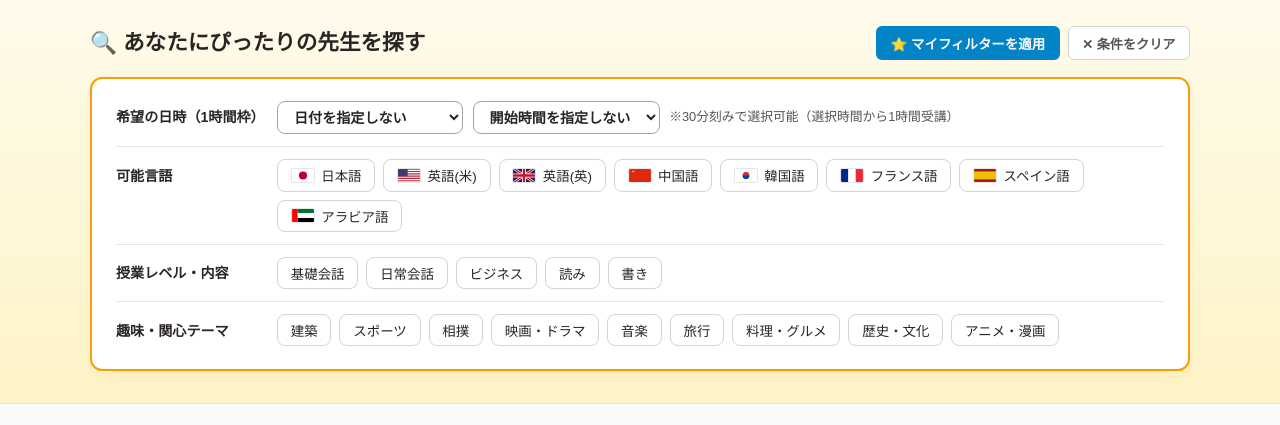
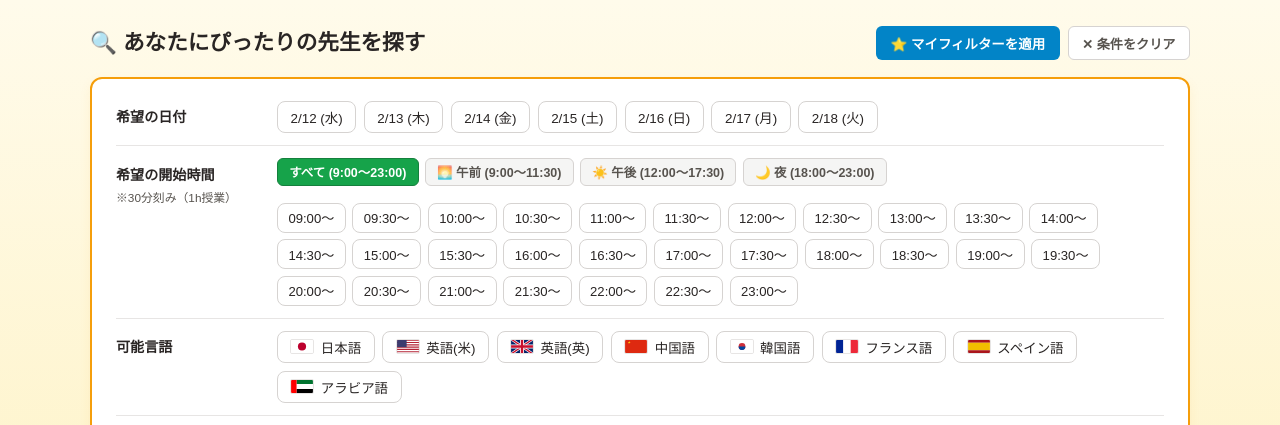
Before and after one commit to kodamafamily/kotohogi-web, a plain HTML site: page student.html in a window 1280 px wide. Shown: the part 88-513 px from the top of the page. Drawn offline with Linux system fonts and the light colour scheme.

Commit message:
Update student.html
時間の検索をもう少し直感的にできる仕様に変更可能？

操作のしやすさでは、1つ前の方がわかりやすかった。

日付と時間は別の行に分けた方が良いかも。

```diff
--- a/student.html
+++ b/student.html
@@ -156,35 +156,38 @@
     .filter-options {
       display: flex;
       flex-wrap: wrap;
-      gap: 0.5rem;
+      gap: 0.48rem;
       align-items: center;
+      flex: 1;
     }
 
-    /* ② 日付＋30分刻み時間セレクトボックス */
-    .datetime-picker-group {
+    /* 直感的な時間帯グループタブ */
+    .time-period-tabs {
       display: flex;
-      align-items: center;
-      gap: 0.6rem;
+      gap: 0.4rem;
+      margin-bottom: 0.55rem;
+      width: 100%;
+    }
+    .period-tab {
+      padding: 0.25rem 0.7rem;
+      font-size: 0.78rem;
+      border-radius: 6px;
+      border: 1px solid #d6d3d1;
+      background: #f5f5f4;
+      cursor: pointer;
+      font-weight: bold;
+      color: var(--text-muted);
+    }
+    .period-tab.active {
+      background: #16a34a;
+      color: #fff;
+      border-color: #15803d;
+    }
+    .time-slots-grid {
+      display: flex;
       flex-wrap: wrap;
-    }
-    .dt-select {
-      padding: 0.42rem 0.75rem;
-      border: 1px solid #a8a29e;
-      border-radius: 8px;
-      font-size: 0.88rem;
-      background: #fff;
-      color: var(--text-main);
-      font-weight: bold;
-      cursor: pointer;
-    }
-    .dt-select.active-filter {
-      background: #dcfce7;
-      border-color: #16a34a;
-      color: #14532d;
-    }
-    .dt-hint {
-      font-size: 0.8rem;
-      color: var(--text-muted);
+      gap: 0.42rem;
+      width: 100%;
     }
 
     /* フィルターチップ */
@@ -192,7 +195,7 @@
       display: inline-flex;
       align-items: center;
       gap: 0.4rem;
-      padding: 0.32rem 0.8rem;
+      padding: 0.32rem 0.78rem;
       border: 1px solid #d6d3d1;
       border-radius: 8px;
       background: #fff;
@@ -209,6 +212,18 @@
       border-radius: 2px;
       overflow: hidden;
       height: 15px;
+    }
+    .chip.date.active, .chip.time.active {
+      background: #dcfce7;
+      border-color: #16a34a;
+      box-shadow: 0 0 0 1px #16a34a;
+      font-weight: bold;
+      color: #14532d;
+    }
+    .chip.time {
+      padding: 0.28rem 0.65rem;
+      font-size: 0.82rem;
+      font-variant-numeric: tabular-nums;
     }
     .chip.lang.active {
       background: #fef3c7;
@@ -253,7 +268,7 @@
       .filter-row { flex-direction: column; gap: 0.4rem; }
     }
 
-    /* ③ 講師カード（上揃えレイアウト修正済み） */
+    /* 講師カード（上揃えレイアウト） */
     .teacher-card {
       background: #fff;
       border: 1px solid var(--border-color);
@@ -262,9 +277,8 @@
       box-shadow: 0 2px 6px rgba(0,0,0,0.04);
       display: flex;
       flex-direction: column;
-      justify-content: flex-start; /* 上から順に詰める */
+      justify-content: flex-start;
     }
-    /* プロフィール部分の最小高さを揃えてタブの開始位置を水平に一致させる */
     .card-profile-upper {
       min-height: 295px;
       display: flex;
@@ -376,11 +390,8 @@
     }
     .bio-row { margin-bottom: 0.25rem; }
 
-    /* タブ切り替えエリア（常に上部から開始） */
-    .card-tab-section {
-      display: flex;
-      flex-direction: column;
-    }
+    /* タブ切り替えエリア */
+    .card-tab-section { display: flex; flex-direction: column; }
     .tabs {
       display: flex;
       border: 1px solid var(--text-main);
@@ -491,7 +502,6 @@
     .review-meta { font-weight: bold; font-size: 0.73rem; margin-bottom: 0.15rem; }
     .review-stars { color: #eab308; font-size: 0.95rem; letter-spacing: 1px; white-space: nowrap; }
 
-    /* 予約ボタンだけカード最下部に配置 */
     .card-footer-action {
       margin-top: auto;
       padding-top: 0.9rem;
@@ -595,7 +605,6 @@
     </a>
     <div class="header-nav">
       <div class="ticket-badge-header" id="header-ticket-display">🎟 回数券残り: 3.5回分</div>
-      <!-- ① 別ページ（mypage.html）へ遷移 -->
       <a href="mypage.html" class="btn-mypage">👤 マイページ</a>
     </div>
   </header>
@@ -612,31 +621,35 @@
       </div>
 
       <div class="search-box">
-        <!-- ② 特定の日付＋時間（30分刻み）検索 -->
+        <!-- 行1：希望の日付（ワンクリック選択） -->
         <div class="filter-row">
-          <div class="filter-label">希望の日時（1時間枠）</div>
-          <div class="filter-options">
-            <div class="datetime-picker-group">
-              <select id="filter-date" class="dt-select" onchange="onDateTimeFilterChange()">
-                <option value="">日付を指定しない</option>
-                <option value="12 WED">2026年2月12日（水）</option>
-                <option value="13 THU">2026年2月13日（木）</option>
-                <option value="14 FRI">2026年2月14日（金）</option>
-                <option value="15 SAT">2026年2月15日（土）</option>
-                <option value="16 SUN">2026年2月16日（日）</option>
-                <option value="17 MON">2026年2月17日（月）</option>
-                <option value="18 TUE">2026年2月18日（火）</option>
-              </select>
-
-              <select id="filter-time" class="dt-select" onchange="onDateTimeFilterChange()">
-                <option value="">開始時間を指定しない</option>
-              </select>
-              <span class="dt-hint" id="dt-range-preview">※30分刻みで選択可能（選択時間から1時間受講）</span>
-            </div>
+          <div class="filter-label">希望の日付</div>
+          <div class="filter-options" id="date-filters">
+            <button class="chip date" data-val="12 WED">2/12 (水)</button>
+            <button class="chip date" data-val="13 THU">2/13 (木)</button>
+            <button class="chip date" data-val="14 FRI">2/14 (金)</button>
+            <button class="chip date" data-val="15 SAT">2/15 (土)</button>
+            <button class="chip date" data-val="16 SUN">2/16 (日)</button>
+            <button class="chip date" data-val="17 MON">2/17 (月)</button>
+            <button class="chip date" data-val="18 TUE">2/18 (火)</button>
           </div>
         </div>
 
-        <!-- 可能言語フィルター -->
+        <!-- 行2：希望の開始時間（30分刻み・ワンクリック選択） -->
+        <div class="filter-row">
+          <div class="filter-label">希望の開始時間<br><span style="font-size:0.74rem; font-weight:normal; color:var(--text-muted);">※30分刻み（1h授業）</span></div>
+          <div class="filter-options" style="flex-direction: column; align-items: flex-start;">
+            <div class="time-period-tabs">
+              <button class="period-tab active" onclick="switchTimePeriod('all', this)">すべて (9:00〜23:00)</button>
+              <button class="period-tab" onclick="switchTimePeriod('morning', this)">🌅 午前 (9:00〜11:30)</button>
+              <button class="period-tab" onclick="switchTimePeriod('afternoon', this)">☀️ 午後 (12:00〜17:30)</button>
+              <button class="period-tab" onclick="switchTimePeriod('night', this)">🌙 夜 (18:00〜23:00)</button>
+            </div>
+            <div class="time-slots-grid" id="time-slots-container"></div>
+          </div>
+        </div>
+
+        <!-- 行3：可能言語フィルター -->
         <div class="filter-row">
           <div class="filter-label">可能言語</div>
           <div class="filter-options" id="lang-filters">
@@ -675,6 +688,7 @@
           </div>
         </div>
 
+        <!-- 行4：授業レベル・内容 -->
         <div class="filter-row">
           <div class="filter-label">授業レベル・内容</div>
           <div class="filter-options" id="level-filters">
@@ -686,6 +700,7 @@
           </div>
         </div>
 
+        <!-- 行5：趣味・関心テーマ -->
         <div class="filter-row">
           <div class="filter-label">趣味・関心テーマ</div>
           <div class="filter-options" id="hobby-filters">
@@ -776,7 +791,6 @@
       { user: "@Shunshunさん", date: "2025年2月22日", timestamp: 20250222, stars: 5, text: "わからなかった宿題を一緒に見てもらいました。またお願いしたいです。" }
     ];
 
-    // スケジュールは30分単位（例：9.5 = 9:30）に対応
     const teachers = [
       {
         id: 1, name: "児玉 峻 (66)", icon: "👨🏻", rating: 4.6, rank: "プレミアム先生", price: 3000,
@@ -1040,7 +1054,6 @@
       }
     ];
 
-    // 共通ストレージ（mypage.html / admin.html とも連携）
     const STORAGE_KEY = "kotohogi_demo_state_v1";
     function loadState() {
       const saved = localStorage.getItem(STORAGE_KEY);
@@ -1062,6 +1075,9 @@
     }
 
     let studentState = loadState();
+    let selectedDates = new Set();
+    let selectedStartTime = null; // 30分刻み単一選択（再クリックで解除）
+    let currentTimePeriod = 'all';
     let selectedLangs = new Set();
     let selectedLevels = new Set();
     let selectedHobbies = new Set();
@@ -1069,34 +1085,48 @@
     let reviewSortModes = {};
     let currentTeacher = null;
 
-    // 30分刻みの時間オプションを生成（0:00〜23:00）
     function formatHour(val) {
       const h = Math.floor(val);
       const m = (val % 1) === 0.5 ? "30" : "00";
       return `${String(h).padStart(2, '0')}:${m}`;
     }
 
-    const timeSelect = document.getElementById('filter-time');
-    for (let t = 6.0; t <= 23.0; t += 0.5) {
-      const opt = document.createElement('option');
-      opt.value = t;
-      opt.textContent = `${formatHour(t)} 〜 ${formatHour(t + 1)}`;
-      timeSelect.appendChild(opt);
+    // 30分刻み時間ボタンを描画（9:00〜23:00）
+    function renderTimeSlotButtons() {
+      const container = document.getElementById('time-slots-container');
+      container.innerHTML = '';
+      for (let t = 9.0; t <= 23.0; t += 0.5) {
+        if (currentTimePeriod === 'morning' && (t < 9.0 || t >= 12.0)) continue;
+        if (currentTimePeriod === 'afternoon' && (t < 12.0 || t >= 18.0)) continue;
+        if (currentTimePeriod === 'night' && t < 18.0) continue;
+
+        const btn = document.createElement('button');
+        btn.className = 'chip time' + (selectedStartTime === t ? ' active' : '');
+        btn.textContent = `${formatHour(t)}〜`;
+        btn.onclick = () => {
+          selectedStartTime = (selectedStartTime === t) ? null : t;
+          renderTimeSlotButtons();
+          renderTeachers();
+        };
+        container.appendChild(btn);
+      }
     }
 
-    function onDateTimeFilterChange() {
-      const dEl = document.getElementById('filter-date');
-      const tEl = document.getElementById('filter-time');
-      dEl.classList.toggle('active-filter', dEl.value !== "");
-      tEl.classList.toggle('active-filter', tEl.value !== "");
-      renderTeachers();
+    function switchTimePeriod(period, el) {
+      currentTimePeriod = period;
+      document.querySelectorAll('.period-tab').forEach(b => b.classList.remove('active'));
+      el.classList.add('active');
+      renderTimeSlotButtons();
     }
 
-    document.querySelectorAll('.chip').forEach(btn => {
+    // 日付・言語・レベル・趣味ボタン設定
+    document.querySelectorAll('.chip.date, .chip.lang, .chip.level, .chip.hobby').forEach(btn => {
       btn.addEventListener('click', () => {
         btn.classList.toggle('active');
         const val = btn.dataset.val;
-        if (btn.classList.contains('lang')) {
+        if (btn.classList.contains('date')) {
+          selectedDates.has(val) ? selectedDates.delete(val) : selectedDates.add(val);
+        } else if (btn.classList.contains('lang')) {
           selectedLangs.has(val) ? selectedLangs.delete(val) : selectedLangs.add(val);
         } else if (btn.classList.contains('level')) {
           selectedLevels.has(val) ? selectedLevels.delete(val) : selectedLevels.add(val);
@@ -1108,14 +1138,13 @@
     });
 
     function resetFilters() {
-      document.getElementById('filter-date').value = "";
-      document.getElementById('filter-time').value = "";
-      document.getElementById('filter-date').classList.remove('active-filter');
-      document.getElementById('filter-time').classList.remove('active-filter');
+      selectedDates.clear();
+      selectedStartTime = null;
       selectedLangs.clear();
       selectedLevels.clear();
       selectedHobbies.clear();
       document.querySelectorAll('.chip').forEach(btn => btn.classList.remove('active'));
+      renderTimeSlotButtons();
       renderTeachers();
     }
 
@@ -1157,22 +1186,18 @@
 
     function renderTeachers() {
       const sortBy = document.getElementById('sort-select').value;
-      const targetDate = document.getElementById('filter-date').value;
-      const targetTimeVal = document.getElementById('filter-time').value;
-      const targetStart = targetTimeVal !== "" ? Number(targetTimeVal) : null;
 
       let filtered = teachers.filter(t => {
         const langMatch = [...selectedLangs].every(lg => t.languages.includes(lg));
         const levelMatch = [...selectedLevels].every(l => t.levels.includes(l));
         const hobbyMatch = [...selectedHobbies].every(h => t.hobbies.includes(h));
 
-        // ② 特定日付＋30分刻み時間マッチング（選択した開始時間から1時間枠が収まるか判定）
         let scheduleMatch = true;
-        if (targetDate !== "" || targetStart !== null) {
+        if (selectedDates.size > 0 || selectedStartTime !== null) {
           scheduleMatch = t.schedule.some(s => {
             if (s.end <= s.start) return false;
-            const dateOk = (targetDate === "") || (s.day === targetDate);
-            const timeOk = (targetStart === null) || (s.start <= targetStart && (targetStart + 1) <= s.end);
+            const dateOk = (selectedDates.size === 0) || selectedDates.has(s.day);
+            const timeOk = (selectedStartTime === null) || (s.start <= selectedStartTime && (selectedStartTime + 1) <= s.end);
             return dateOk && timeOk;
           });
         }
@@ -1312,7 +1337,6 @@
               </div>
             </div>
 
-            <!-- ③ 左右で上の位置がピタッと揃うタブセクション -->
             <div class="card-tab-section">
               <div class="tabs">
                 <button class="tab-btn ${isSchedule ? 'active' : ''}" onclick="switchTab(${t.id}, 'schedule')">スケジュール</button>
@@ -1340,13 +1364,14 @@
         `受講料：¥${currentTeacher.price.toLocaleString()}（税込・1時間） ／ 回数券必要数：${requiredTickets.toFixed(1)}回分`;
       document.getElementById('agree-policy').checked = false;
 
-      // 先生の空きスケジュールから予約候補枠を生成
       const slotSelect = document.getElementById('booking-slot');
       slotSelect.innerHTML = '';
       currentTeacher.schedule.forEach(s => {
         if (s.end > s.start) {
           const opt = document.createElement('option');
-          opt.textContent = `2月${s.day} ${formatHour(s.start)}〜${formatHour(s.start + 1)}`;
+          const startH = selectedStartTime !== null && s.start <= selectedStartTime && (selectedStartTime + 1) <= s.end
+            ? selectedStartTime : s.start;
+          opt.textContent = `2月${s.day} ${formatHour(startH)}〜${formatHour(startH + 1)}`;
           slotSelect.appendChild(opt);
         }
       });
@@ -1424,9 +1449,9 @@
         : `🎟 回数券: 未購入（1回分お得！）`;
     }
 
-    // マイページで「先生の詳細を見る」を押した際に直接その先生の予約モーダルを開ける連携
     window.addEventListener('DOMContentLoaded', () => {
       updateTicketHeader();
+      renderTimeSlotButtons();
       renderTeachers();
       const params = new URLSearchParams(window.location.search);
       const bookId = params.get('book');
```
